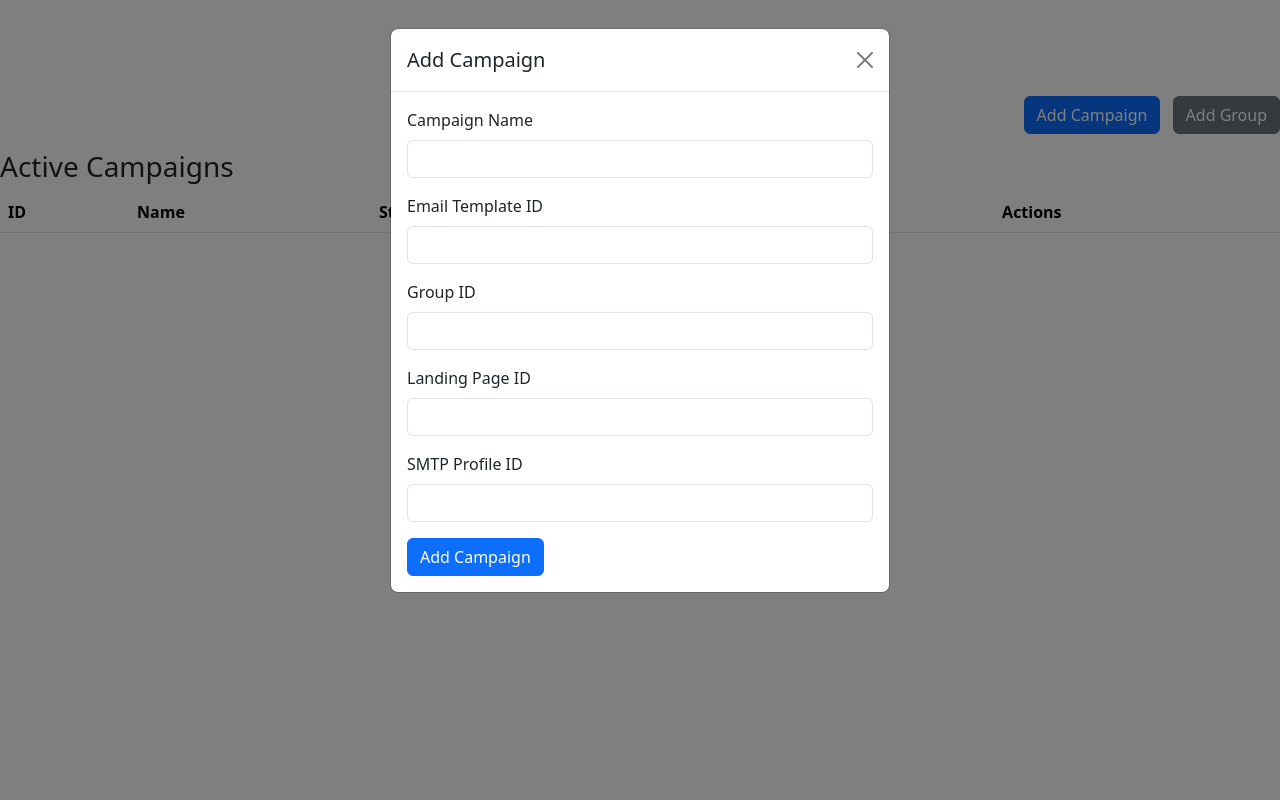
After one commit to jessrojasal/ADA_proximus_use-case, a Flask app: page /dashboard in a window 1280 px wide, after a click on "Add Campaign". The commit adds this page. Run offline with Flask 3, Linux system fonts and the light colour scheme; lists and menus that the app fills with data are empty; parts of the project's set-up code (start-up, migrations or seed data) failed here and were passed over.

Commit message:
started user interface frontend

```diff
--- a/app/app.py
+++ b/app/app.py
@@ -16,6 +16,10 @@ os.makedirs(UPLOAD_FOLDER, exist_ok=True)  # Ensure folder exists
 @app.route('/')
 def index():
     return render_template('index.html')
+
+@app.route('/dashboard')
+def dashboard():
+    return render_template('dashboard.html')
 
 @app.route('/upload', methods=['POST'])
 def upload_file():
--- /dev/null
+++ b/app/static/js/app.js
@@ -0,0 +1,76 @@
+const API_KEY = 'b953f2d2a428582b9457ff928ae612d8a640ce87b542ff59a584c4e7b7409180' // Replace with your API key
+const BASE_URL = 'http://94.110.206.175:3333/'; // Replace with your GoPhish server URL
+
+// Fetch data from GoPhish
+async function fetchData(endpoint) {
+    const response = await fetch(`${BASE_URL}/${endpoint}`, {
+        method: 'GET',
+        headers: {
+            'Authorization': `Bearer ${API_KEY}`,
+            'Content-Type': 'application/json'
+        }
+    });
+    return response.ok ? response.json() : console.error('Failed to fetch data');
+}
+
+// Post data to GoPhish
+async function postData(endpoint, data) {
+    const response = await fetch(`${BASE_URL}/${endpoint}`, {
+        method: 'POST',
+        headers: {
+            'Authorization': `Bearer ${API_KEY}`,
+            'Content-Type': 'application/json'
+        },
+        body: JSON.stringify(data)
+    });
+    return response.ok ? response.json() : console.error('Failed to post data');
+}
+
+// Example of loading campaigns
+async function loadCampaigns() {
+    const campaigns = await fetchData('campaigns');
+    const tableBody = document.getElementById('campaigns-table');
+    tableBody.innerHTML = ''; // Clear the table
+
+    campaigns.forEach(campaign => {
+        const row = `
+            <tr>
+                <td>${campaign.id}</td>
+                <td>${campaign.name}</td>
+                <td>${campaign.status}</td>
+                <td>${new Date(campaign.created_date).toLocaleDateString()}</td>
+                <td>
+                    <button class="btn btn-sm btn-danger" onclick="deleteCampaign(${campaign.id})">Delete</button>
+                </td>
+            </tr>`;
+        tableBody.innerHTML += row;
+    });
+}
+
+// Add a new campaign
+document.getElementById('add-campaign-form').addEventListener('submit', async (e) => {
+    e.preventDefault();
+    const campaign = {
+        name: document.getElementById('campaignName').value,
+        template_id: parseInt(document.getElementById('campaignTemplate').value),
+        group_id: parseInt(document.getElementById('campaignGroup').value),
+        page_id: parseInt(document.getElementById('campaignPage').value),
+        smtp_id: parseInt(document.getElementById('campaignSMTP').value),
+    };
+    await postData('campaigns', campaign);
+    loadCampaigns();
+});
+
+// Add a new group
+document.getElementById('add-group-form').addEventListener('submit', async (e) => {
+    e.preventDefault();
+    const group = {
+        name: document.getElementById('groupName').value,
+        targets: JSON.parse(document.getElementById('groupTargets').value),
+    };
+    await postData('groups', group);
+    alert('Group added successfully!');
+});
+
+// Initialize the dashboard
+document.addEventListener('DOMContentLoaded', loadCampaigns);
--- /dev/null
+++ b/app/templates/dashboard.html
@@ -0,0 +1,101 @@
+<!DOCTYPE html>
+<html lang="en">
+<head>
+  <meta charset="UTF-8">
+  <meta name="viewport" content="width=device-width, initial-scale=1.0">
+  <title>GoPhish Dashboard</title>
+  <link href="https://cdn.jsdelivr.net/npm/bootstrap@5.3.0-alpha3/dist/css/bootstrap.min.css" rel="stylesheet">
+</head>
+<body>
+  <div class="container my-4">
+    <h1 class="text-center">GoPhish Dashboard</h1>
+    <div id="dashboard"></div>
+  </div>
+  <script src="https://cdn.jsdelivr.net/npm/bootstrap@5.3.0-alpha3/dist/js/bootstrap.bundle.min.js"></script>
+  <script src="{{ url_for('static', filename='js/app.js') }}"></script>
+
+  <div id="dashboard">
+  <div class="mb-3 text-end">
+    <button class="btn btn-primary me-2" data-bs-toggle="modal" data-bs-target="#addCampaignModal">Add Campaign</button>
+    <button class="btn btn-secondary" data-bs-toggle="modal" data-bs-target="#addGroupModal">Add Group</button>
+  </div>
+
+  <h3>Active Campaigns</h3>
+  <table class="table table-striped">
+    <thead>
+      <tr>
+        <th>ID</th>
+        <th>Name</th>
+        <th>Status</th>
+        <th>Start Date</th>
+        <th>Actions</th>
+      </tr>
+    </thead>
+    <tbody id="campaigns-table"></tbody>
+  </table>
+</div>
+
+<!-- Add Campaign Modal -->
+<div class="modal fade" id="addCampaignModal" tabindex="-1" aria-hidden="true">
+  <div class="modal-dialog">
+    <div class="modal-content">
+      <div class="modal-header">
+        <h5 class="modal-title">Add Campaign</h5>
+        <button type="button" class="btn-close" data-bs-dismiss="modal" aria-label="Close"></button>
+      </div>
+      <div class="modal-body">
+        <form id="add-campaign-form">
+          <div class="mb-3">
+            <label for="campaignName" class="form-label">Campaign Name</label>
+            <input type="text" class="form-control" id="campaignName" required>
+          </div>
+          <div class="mb-3">
+            <label for="campaignTemplate" class="form-label">Email Template ID</label>
+            <input type="number" class="form-control" id="campaignTemplate" required>
+          </div>
+          <div class="mb-3">
+            <label for="campaignGroup" class="form-label">Group ID</label>
+            <input type="number" class="form-control" id="campaignGroup" required>
+          </div>
+          <div class="mb-3">
+            <label for="campaignPage" class="form-label">Landing Page ID</label>
+            <input type="number" class="form-control" id="campaignPage" required>
+          </div>
+          <div class="mb-3">
+            <label for="campaignSMTP" class="form-label">SMTP Profile ID</label>
+            <input type="number" class="form-control" id="campaignSMTP" required>
+          </div>
+          <button type="submit" class="btn btn-primary">Add Campaign</button>
+        </form>
+      </div>
+    </div>
+  </div>
+</div>
+
+<!-- Add Group Modal -->
+<div class="modal fade" id="addGroupModal" tabindex="-1" aria-hidden="true">
+  <div class="modal-dialog">
+    <div class="modal-content">
+      <div class="modal-header">
+        <h5 class="modal-title">Add Group</h5>
+        <button type="button" class="btn-close" data-bs-dismiss="modal" aria-label="Close"></button>
+      </div>
+      <div class="modal-body">
+        <form id="add-group-form">
+          <div class="mb-3">
+            <label for="groupName" class="form-label">Group Name</label>
+            <input type="text" class="form-control" id="groupName" required>
+          </div>
+          <div class="mb-3">
+            <label for="groupTargets" class="form-label">Targets (JSON format)</label>
+            <textarea class="form-control" id="groupTargets" rows="5" required></textarea>
+          </div>
+          <button type="submit" class="btn btn-primary">Add Group</button>
+        </form>
+      </div>
+    </div>
+  </div>
+</div>
+
+</body>
+</html>
```
Also changed, not shown: app/templates/index.html (+29 -1 lines), data/emails_output.json (+4 -4 lines).
